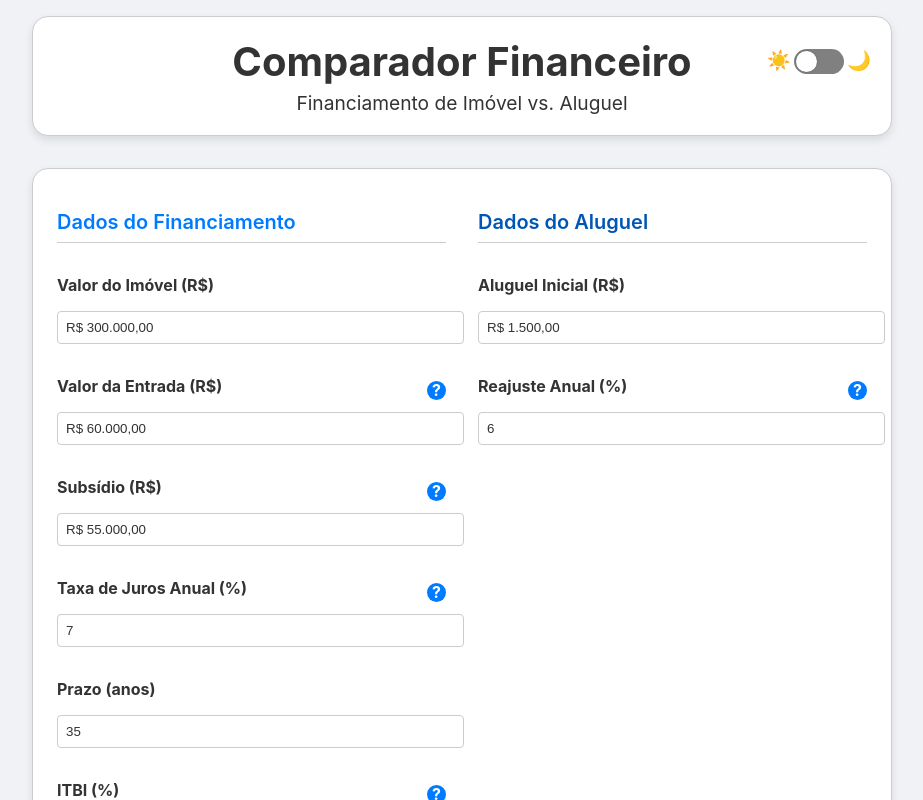
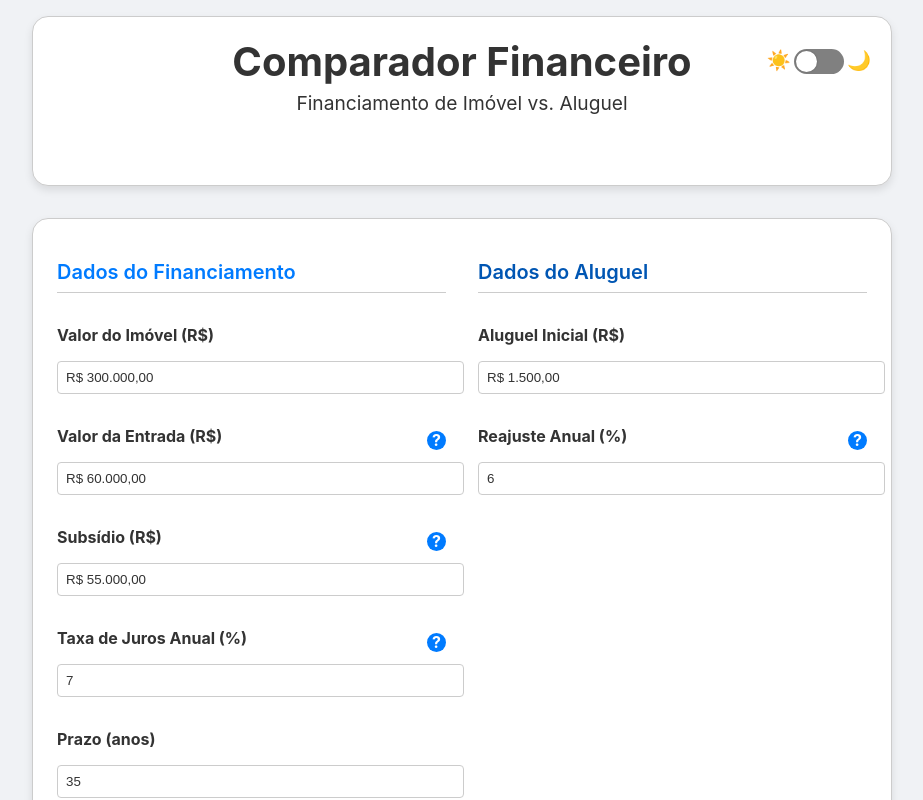
Before and after one commit to DevJofre/LAR_IO, a React (Create React App) app: page / in a window 1280 px wide. Shown: the top 800 px of the page, without its empty margins (178-1101 px from the left). Built offline with nearby package versions, Linux system fonts and the light colour scheme.

Commit message:
feat: rota criada

```diff
--- a/package.json
+++ b/package.json
@@ -15,6 +15,7 @@
     "react": "^19.1.0",
     "react-chartjs-2": "^5.3.0",
     "react-dom": "^19.1.0",
+    "react-router-dom": "^7.7.1",
     "react-scripts": "5.0.1",
     "typescript": "^4.9.5",
     "web-vitals": "^2.1.4"
--- a/src/App.tsx
+++ b/src/App.tsx
@@ -19,6 +19,8 @@ import {
     Filler,
 } from 'chart.js';
 import { ThemeProvider, ThemeContext } from './utils/ThemeContext';
+import { Routes, Route, Link } from 'react-router-dom';
+import CalculoDeInvestimento from './pages/CalculoDeInvestimento';
 
 ChartJS.register(
     CategoryScale, LinearScale, PointElement, LineElement, Title, Tooltip, Legend, Filler
@@ -122,6 +124,7 @@ function AppContent() {
         <div className={styles.app}>
             <div className={styles.container}>
                 <Header />
+
                 <InputSection inputs={inputs} handleInputChange={handleInputChange} handleCompare={handleCompare} errorEntrada={errorEntrada} warningSubsidio={warningSubsidio} />
 
                 {results && (
@@ -147,7 +150,10 @@ function AppContent() {
 export default function App() {
     return (
         <ThemeProvider>
-            <AppContent />
+            <Routes>
+                <Route path="/" element={<AppContent />} />
+                <Route path="/calculo-de-investimento" element={<CalculoDeInvestimento />} />
+            </Routes>
         </ThemeProvider>
     );
 }
--- a/src/components/Header.module.css
+++ b/src/components/Header.module.css
@@ -45,3 +45,19 @@
   display: flex;
   align-items: center;
 }
+
+.navButton {
+  background-color: var(--accent-color);
+  color: white;
+  padding: 10px 20px;
+  border-radius: 5px;
+  text-decoration: none;
+  font-weight: bold;
+  transition: background-color 0.3s ease;
+  margin-top: 10px;
+  display: inline-block;
+}
+
+.navButton:hover {
+  background-color: var(--accent-color-dark);
+}
--- a/src/components/Header.tsx
+++ b/src/components/Header.tsx
@@ -2,6 +2,7 @@ import React, { useContext } from 'react';
 import styles from './Header.module.css';
 import { ThemeContext } from '../utils/ThemeContext';
 import ToggleSwitch from './ToggleSwitch';
+import { Link } from 'react-router-dom';
 
 const Header = () => {
   const { theme, toggleTheme } = useContext(ThemeContext);
@@ -10,6 +11,9 @@ const Header = () => {
     <header className={styles.headerContainer}>
       <h1 className={styles.mainTitle}>Comparador Financeiro</h1>
       <p className={styles.subtitle}>Financiamento de Imóvel vs. Aluguel</p>
+      <nav>
+        <Link to="/calculo-de-investimento" className={styles.navButton}>Cálculo de Investimento</Link>
+      </nav>
       <div className={styles.themeToggleContainer}>
         <span>☀️</span>
           <div className={styles.switchWrapper}>
--- a/src/index.tsx
+++ b/src/index.tsx
@@ -3,13 +3,16 @@ import ReactDOM from 'react-dom/client';
 import './index.css';
 import App from './App';
 import reportWebVitals from './reportWebVitals';
+import { BrowserRouter } from 'react-router-dom';
 
 const root = ReactDOM.createRoot(
   document.getElementById('root') as HTMLElement
 );
 root.render(
   <React.StrictMode>
-    <App />
+    <BrowserRouter>
+      <App />
+    </BrowserRouter>
   </React.StrictMode>
 );
 
--- /dev/null
+++ b/src/pages/CalculoDeInvestimento.tsx
@@ -0,0 +1,12 @@
+import React from 'react';
+
+const CalculoDeInvestimento: React.FC = () => {
+  return (
+    <div>
+      <h1>Cálculo de Investimento</h1>
+      <p>Esta é uma página vazia para o cálculo de investimento.</p>
+    </div>
+  );
+};
+
+export default CalculoDeInvestimento;
```
Also changed, not shown: 1 other file (tests, documents, lock files or other folders).
